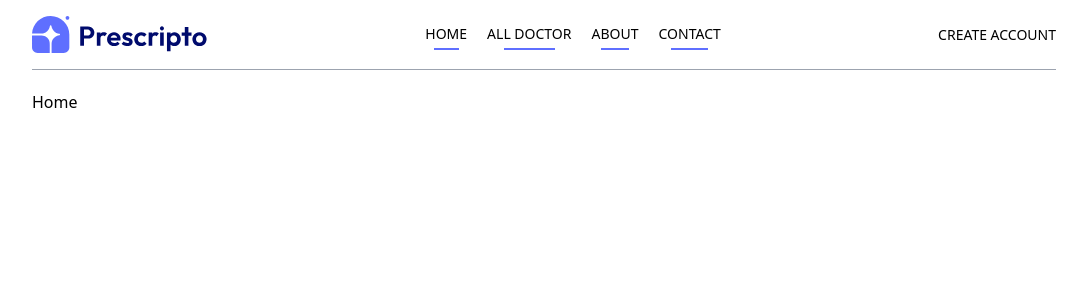
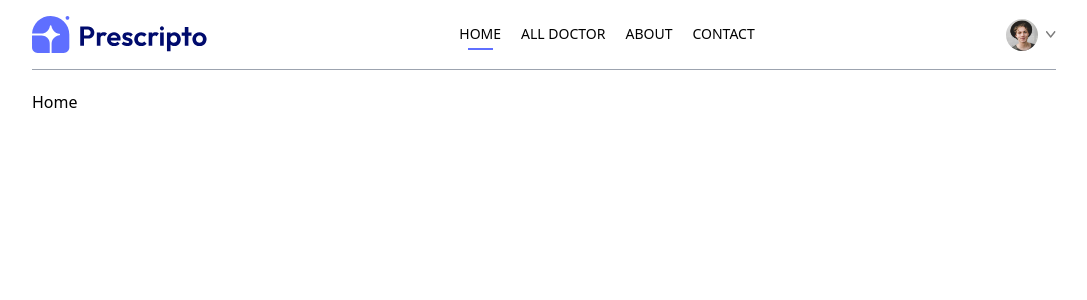
Before and after one commit to ShreyasGadave/MediCure, a React (Vite) app in the folder Frontend/: page / in a window 1280 px wide. Shown: the top 300 px of the page, without its empty margins (96-1183 px from the left). Built offline with nearby package versions, Linux system fonts and the light colour scheme.

Commit message:
Navbar Navigation

```diff
--- a/Frontend/src/App.jsx
+++ b/Frontend/src/App.jsx
@@ -22,7 +22,7 @@
         <Route path="/about" element={<About />} />
         <Route path="/contact" element={<Contact />} />
         <Route path="/my-profile" element={<MyProfile />} />
-        <Route path="/my-appointment" element={<MyAppointment />} />
+        <Route path="/my-appointments" element={<MyAppointment/>} />
         <Route path="/appointment/:docId" element={<Appointment />} />
       </Routes>
     </div>
--- a/Frontend/src/Components/Navbar.jsx
+++ b/Frontend/src/Components/Navbar.jsx
@@ -1,34 +1,60 @@
-import React from 'react'
-import {assets} from '../assets/assets_frontend/assets'
-import { NavLink } from 'react-router-dom'
+import React, { useState } from "react";
+import { assets } from "../assets/assets_frontend/assets";
+import { NavLink, useNavigate } from "react-router-dom";
 
 const Navbar = () => {
+  const navigate = useNavigate();
+
+  const [showMenu, setShowMenu] = useState(false);
+  const [token, setToken] = useState(true);
+
   return (
-    <div className='flex items-center justify-between text-sm py-4 mb-5 border-b border-b-gray-400'>
-        <img className='w-44 cursor-pointer ' src={assets.logo} alt="" />
-        <ul className='hidden md:flex items-start gap-5 font-medium '>
-            <NavLink>
-                <li className='py-1 '>HOME</li>
-                <hr className='border-none outline-none h-0.5 bg-primary w-3/5 m-auto '/>
+    <div className="flex items-center justify-between text-sm py-4 mb-5 border-b border-b-gray-400">
+      <img className="w-44 cursor-pointer " src={assets.logo} alt="" />
+      <ul className="hidden md:flex items-start gap-5 font-medium ">
+        <NavLink to="/">
+          <li className="py-1 ">HOME</li>
+          <hr className="border-none outline-none h-0.5 bg-primary w-3/5 m-auto hidden " />
         </NavLink>
-            <NavLink>
-                <li className='py-1 '>ALL DOCTOR</li>
-                <hr className='border-none outline-none h-0.5 bg-primary w-3/5 m-auto '/>
+        <NavLink to="/doctor">
+          <li className="py-1 ">ALL DOCTOR</li>
+          <hr className="border-none outline-none h-0.5 bg-primary w-3/5 m-auto hidden" />
         </NavLink>
-            <NavLink>
-                <li className='py-1 '>ABOUT</li>
-                <hr className='border-none outline-none h-0.5 bg-primary w-3/5 m-auto '/>
+        <NavLink to="/about">
+          <li className="py-1 ">ABOUT</li>
+          <hr className="border-none outline-none h-0.5 bg-primary w-3/5 m-auto hidden" />
         </NavLink>
-            <NavLink>
-                <li className='py-1 '>CONTACT</li>
-                <hr className='border-none outline-none h-0.5 bg-primary w-3/5 m-auto '/>
+        <NavLink to="/contact">
+          <li className="py-1 ">CONTACT</li>
+          <hr className="border-none outline-none h-0.5 bg-primary w-3/5 m-auto hidden" />
         </NavLink>
       </ul>
-        <div>
-            <button>CREATE ACCOUNT</button>
+      <div className="flex items-center gap-4">
+        {token ? (
+          <div className="flex items-center gap-2 cursor-pointer group relative">
+            <img className="w-8 rounded-full " src={assets.profile_pic} alt="" />
+            <img className="w-2.5 " src={assets.dropdown_icon} alt="" />
+            <div className="absolute top-0 right-0 pt-14 text-base font-medium font text-gray-600 z-20 hidden group-hover:block">
+                <div className="min-w-48 bg-stone-100 rounded flex flex-col gap-4 p-4 ">
+                    <p onClick={()=>{navigate('/my-profile')}} className="hover:text-black cursor-pointer ">My Profile</p>
+                    <p onClick={()=>{navigate('/my-appointments')}} className="hover:text-black cursor-pointer ">My Appointments</p>
+                    <p onClick={()=>setToken(false)} className="hover:text-black cursor-pointer ">logout</p>
                 </div>
             </div>
-  )
-}
+          </div>
+        ) : (
+          <button
+            onClick={() => {
+              navigate("/login");
+            }}
+            className="bg-primary text-white px-8 py-3 rounded-full font-light hidden md:block"
+          >
+            CREATE ACCOUNT
+          </button>
+        )}
+      </div>
+    </div>
+  );
+};
 
-export default Navbar
+export default Navbar;
--- a/Frontend/src/index.css
+++ b/Frontend/src/index.css
@@ -1,3 +1,7 @@
 @tailwind base;
 @tailwind components;
 @tailwind utilities;
+
+.active hr{
+    @apply block
+}
```
Also changed, not shown: 2 other files (tests, documents, lock files or other folders). Lines whose indentation alone changed are shown as unchanged.
